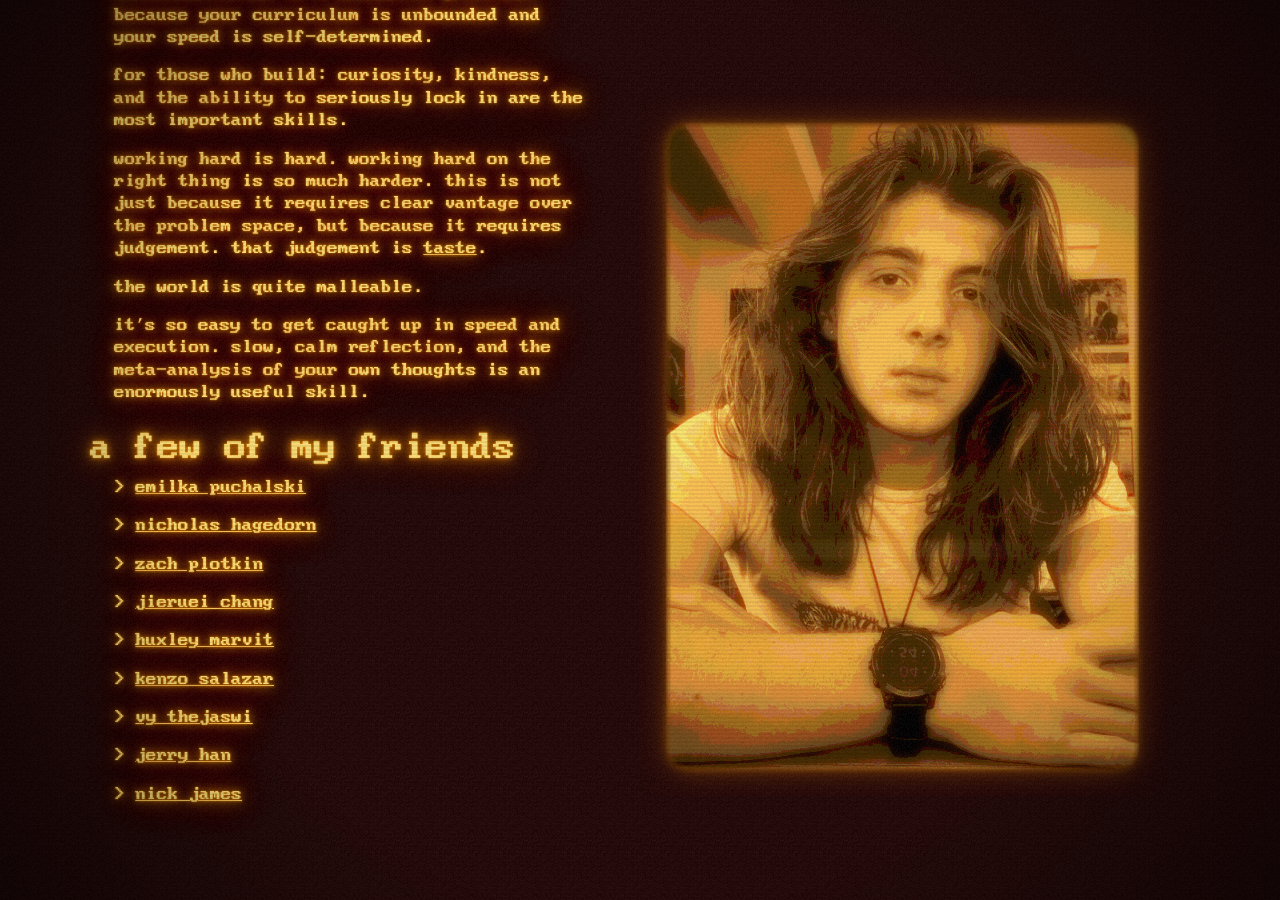
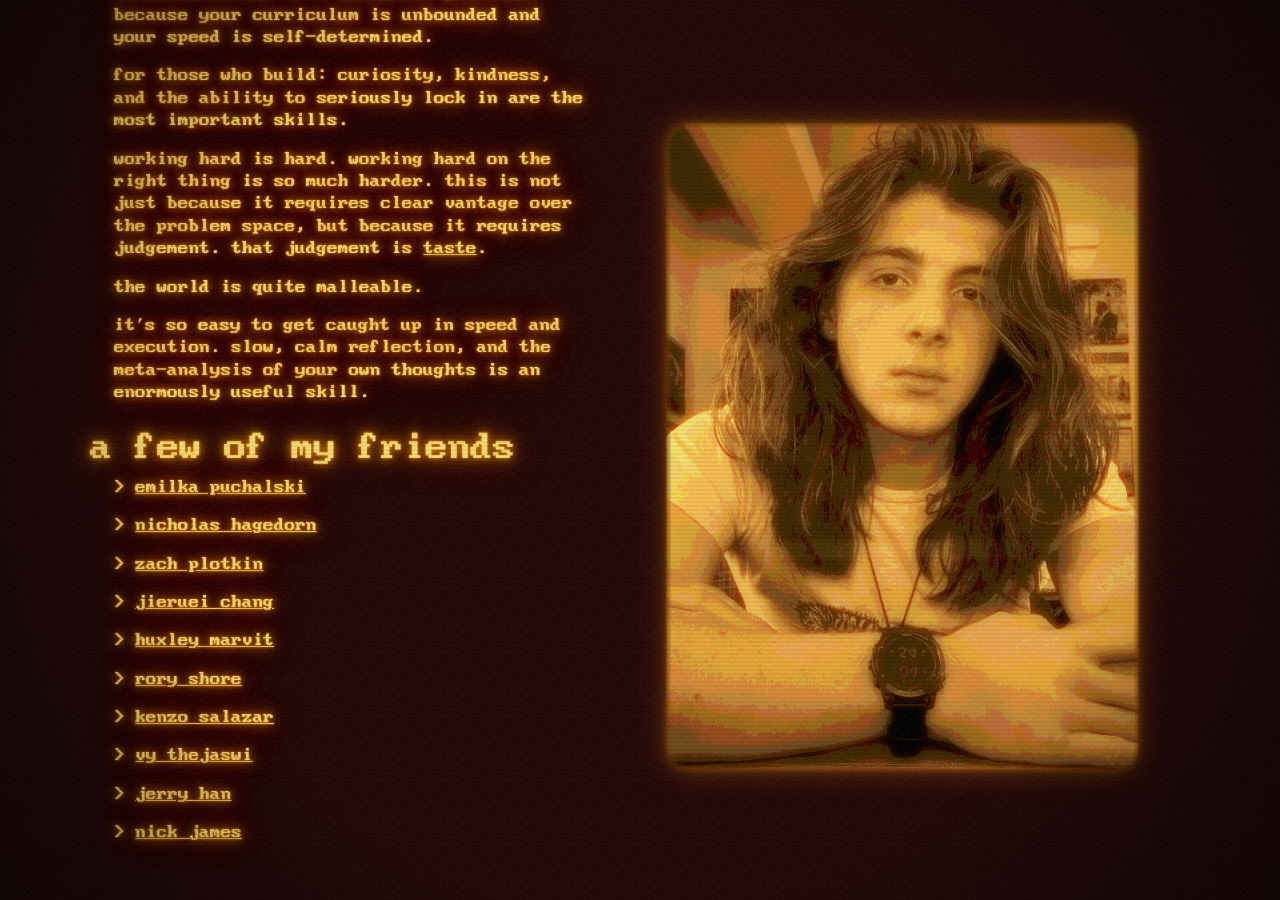
Before and after one commit to nate-i-think/natesite, a Jekyll site: the page built from index.md, in a window 1280 px wide and 900 px high, scrolled down 1063 px. Built offline with Jekyll 4.4.1, drawn with Linux system fonts in a browser that asks for light colours.

Commit message:
add rory! :)

```diff
--- a/index.md
+++ b/index.md
@@ -68,6 +68,8 @@ it's so easy to get caught up in speed and execution. slow, calm reflection, and
 
  \> [huxley marvit](https://www.huxley.sh/)
 
+ \> [rory shore](https://www.roryshore.com/)
+
  \> [kenzo salazar](https://www.linkedin.com/in/kenzosalazar/)
 
  \> [vy thejaswi](https://www.linkedin.com/in/vyshakh-thejaswi-848b51269/)
```
